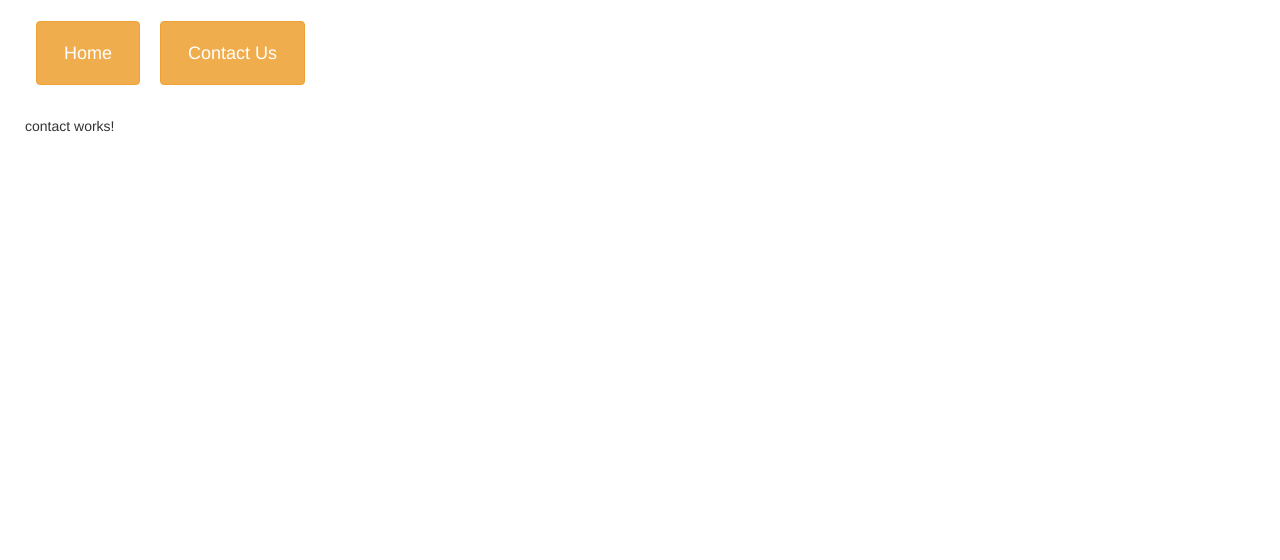
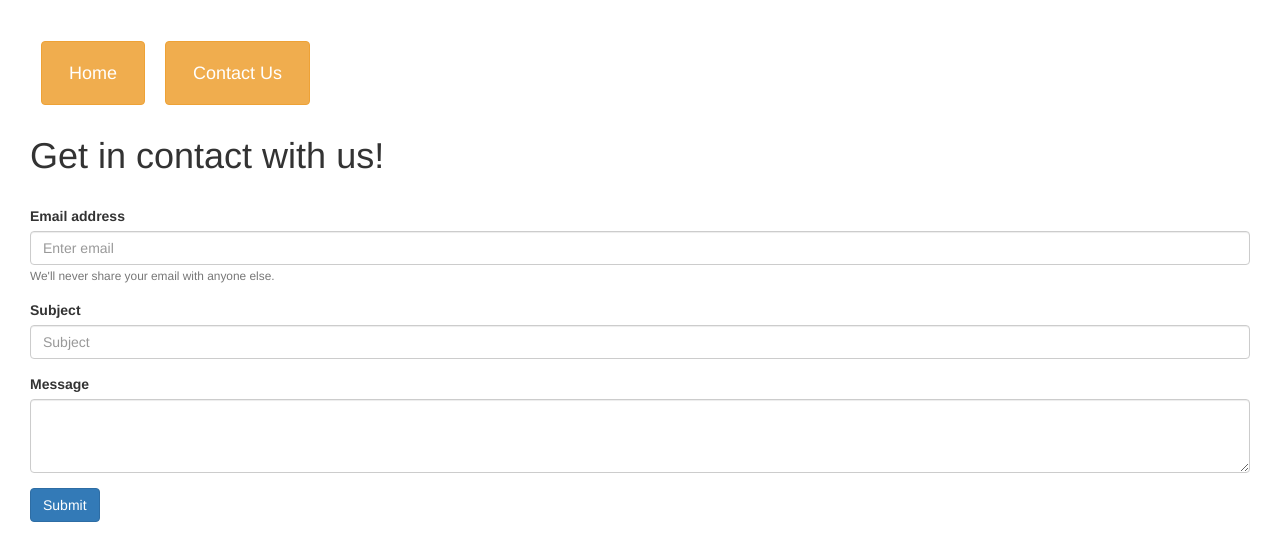
Before and after one commit to katiemcculloch/contact-us-exercise, an Angular app: page /contact in a window 1280 px wide. Shown: the top 560 px of the page. Built offline with nearby package versions, Linux system fonts and the light colour scheme.

Commit message:
adds front-end for form

```diff
--- a/src/app/app.component.css
+++ b/src/app/app.component.css
@@ -1,3 +1,5 @@
-.container {
-  margin-left: 10px;
+
+
+.our-app {
+    margin: 30px;
 }
--- a/src/app/app.component.html
+++ b/src/app/app.component.html
@@ -1,4 +1,4 @@
-<div class="container">
+<div class="our-app">
   <app-header></app-header>
   <router-outlet></router-outlet>
 </div>
--- a/src/app/contact/contact.component.css
+++ b/src/app/contact/contact.component.css
@@ -0,0 +1,8 @@
+.form {
+  padding: 100px;
+}
+
+.header {
+  font-family: "Helvetica Neue", Helvetica, Arial, sans-serif;
+  margin-bottom: 30px;
+}
--- a/src/app/contact/contact.component.html
+++ b/src/app/contact/contact.component.html
@@ -1,3 +1,35 @@
-<p>
-  contact works!
-</p>
+<form>
+  <h1 class="header">Get in contact with us!</h1>
+  <div class="form-group">
+    <label for="exampleInputEmail1">Email address</label>
+    <input
+      type="email"
+      class="form-control"
+      id="exampleInputEmail1"
+      aria-describedby="emailHelp"
+      placeholder="Enter email"
+    />
+    <small id="emailHelp" class="form-text text-muted"
+      >We'll never share your email with anyone else.</small
+    >
+  </div>
+  <div class="form-group">
+    <label>Subject</label>
+    <input
+      type="password"
+      class="form-control"
+      id="exampleInputPassword1"
+      placeholder="Subject"
+    />
+  </div>
+  <div class="form-group">
+    <label for="exampleFormControlTextarea1">Message</label>
+    <textarea
+      class="form-control"
+      id="exampleFormControlTextarea1"
+      rows="3"
+    ></textarea>
+  </div>
+
+  <button type="submit" class="btn btn-primary">Submit</button>
+</form>
--- a/src/app/header/header.component.html
+++ b/src/app/header/header.component.html
@@ -1,8 +1,10 @@
 <nav class="navbar navbar-expand-lg navbar-light bg-light">
+  <div class="buttons>">
     <button class="btn btn-warning">
       <a class="navbar-brand" href="/">Home</a>
     </button>
     <button class="btn btn-warning">
       <a class="navbar-brand contact" href="/contact">Contact Us</a>
     </button>
+  </div>
 </nav>
```
Lines whose indentation alone changed are shown as unchanged.
